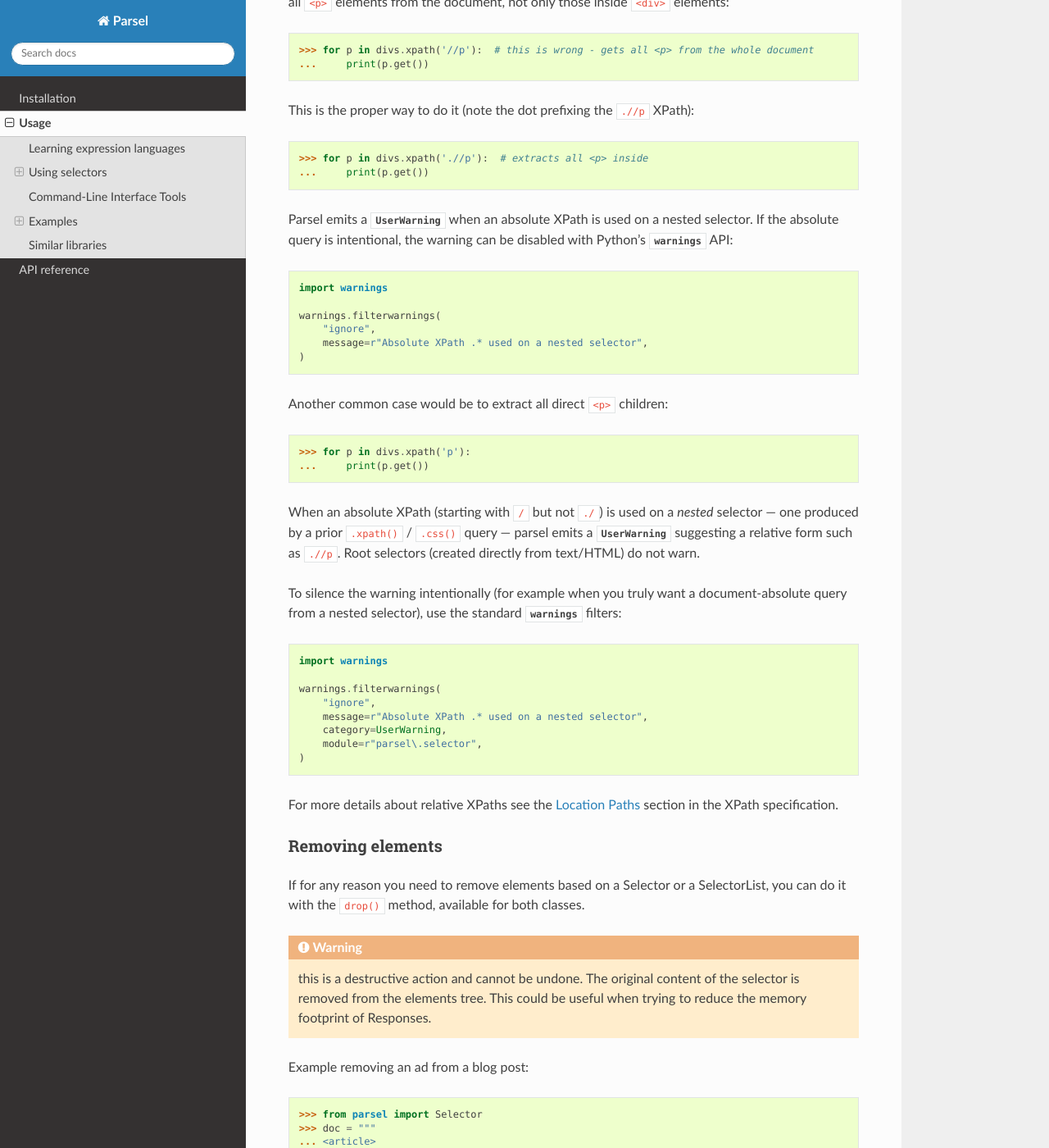
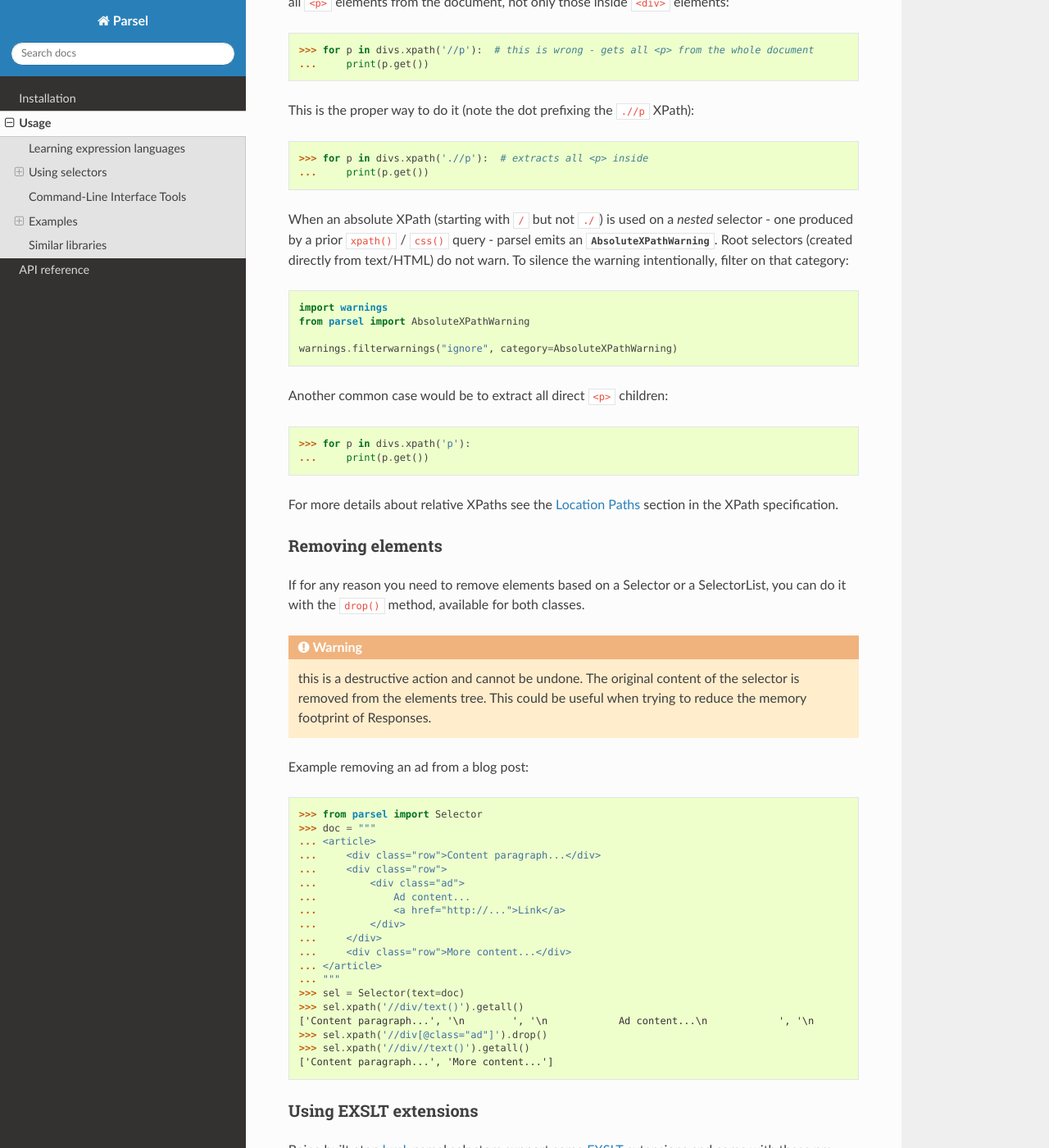
Before and after one commit to scrapy/parsel, a Sphinx documentation site: the page built from docs/usage.rst, in a window 1280 px wide and 1400 px high, scrolled down 8026 px. Shown: the whole window at 82% size. Built offline with Sphinx 7.4.7 and the Read the Docs theme 3.1.0, drawn with Linux system fonts in a browser that asks for light colours.

Commit message:
fix: address AbsoluteXPath warning review feedback
Drop duplicate docs/tests, use AbsoluteXPathWarning, fix SelectorList
stacklevel, and remove the brittle did-you-mean / created-by text.

```diff
--- a/docs/usage.rst
+++ b/docs/usage.rst
@@ -405,39 +405,21 @@ This is the proper way to do it (note the dot prefixing the ``.//p`` XPath)::
     >>> for p in divs.xpath('.//p'):  # extracts all <p> inside
     ...     print(p.get())
 
-Parsel emits a :class:`UserWarning` when an absolute XPath is used on a nested
-selector. If the absolute query is intentional, the warning can be disabled
-with Python's :mod:`warnings` API::
+When an absolute XPath (starting with ``/`` but not ``./``) is used on a
+*nested* selector - one produced by a prior ``xpath()`` / ``css()`` query -
+parsel emits an :class:`~parsel.selector.AbsoluteXPathWarning`. Root selectors
+(created directly from text/HTML) do not warn. To silence the warning
+intentionally, filter on that category::
 
     import warnings
+    from parsel import AbsoluteXPathWarning
 
-    warnings.filterwarnings(
-        "ignore",
-        message=r"Absolute XPath .* used on a nested selector",
-    )
+    warnings.filterwarnings("ignore", category=AbsoluteXPathWarning)
 
 Another common case would be to extract all direct ``<p>`` children::
 
     >>> for p in divs.xpath('p'):
     ...     print(p.get())
-
-When an absolute XPath (starting with ``/`` but not ``./``) is used on a
-*nested* selector — one produced by a prior ``.xpath()`` / ``.css()`` query —
-parsel emits a :class:`UserWarning` suggesting a relative form such as
-``.//p``. Root selectors (created directly from text/HTML) do not warn.
-
-To silence the warning intentionally (for example when you truly want a
-document-absolute query from a nested selector), use the standard
-:mod:`warnings` filters::
-
-    import warnings
-
-    warnings.filterwarnings(
-        "ignore",
-        message=r"Absolute XPath .* used on a nested selector",
-        category=UserWarning,
-        module=r"parsel\.selector",
-    )
 
 For more details about relative XPaths see the `Location Paths`_ section in the
 XPath specification.
--- a/parsel/__init__.py
+++ b/parsel/__init__.py
@@ -7,6 +7,7 @@ __author__ = "Scrapy project"
 __email__ = "info@scrapy.org"
 __version__ = "1.11.0"
 __all__ = [
+    "AbsoluteXPathWarning",
     "Selector",
     "SelectorList",
     "css2xpath",
@@ -15,6 +16,6 @@ __all__ = [
 
 from parsel import xpathfuncs
 from parsel.csstranslator import css2xpath
-from parsel.selector import Selector, SelectorList
+from parsel.selector import AbsoluteXPathWarning, Selector, SelectorList
 
 xpathfuncs.setup()
```
Also changed, not shown: 2 other files.
